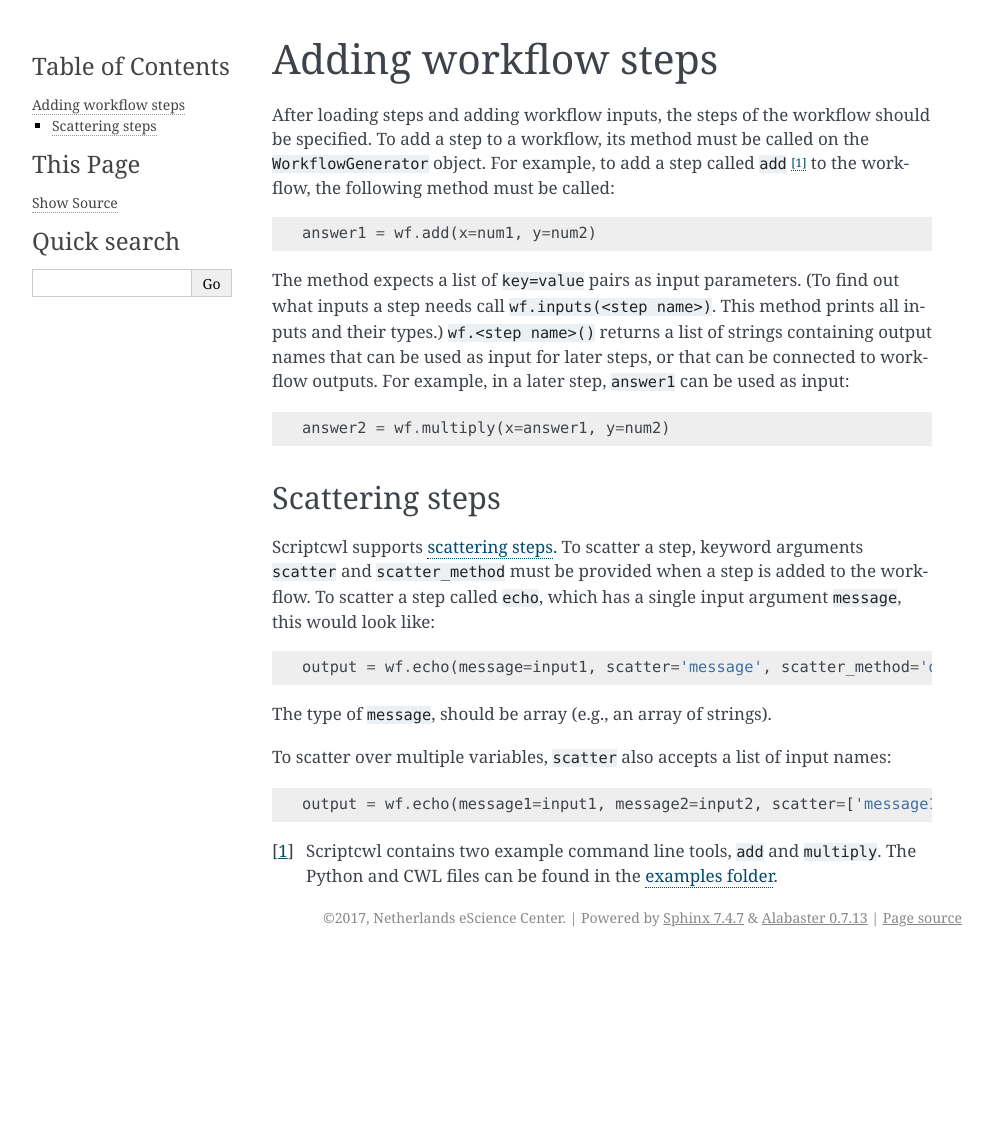
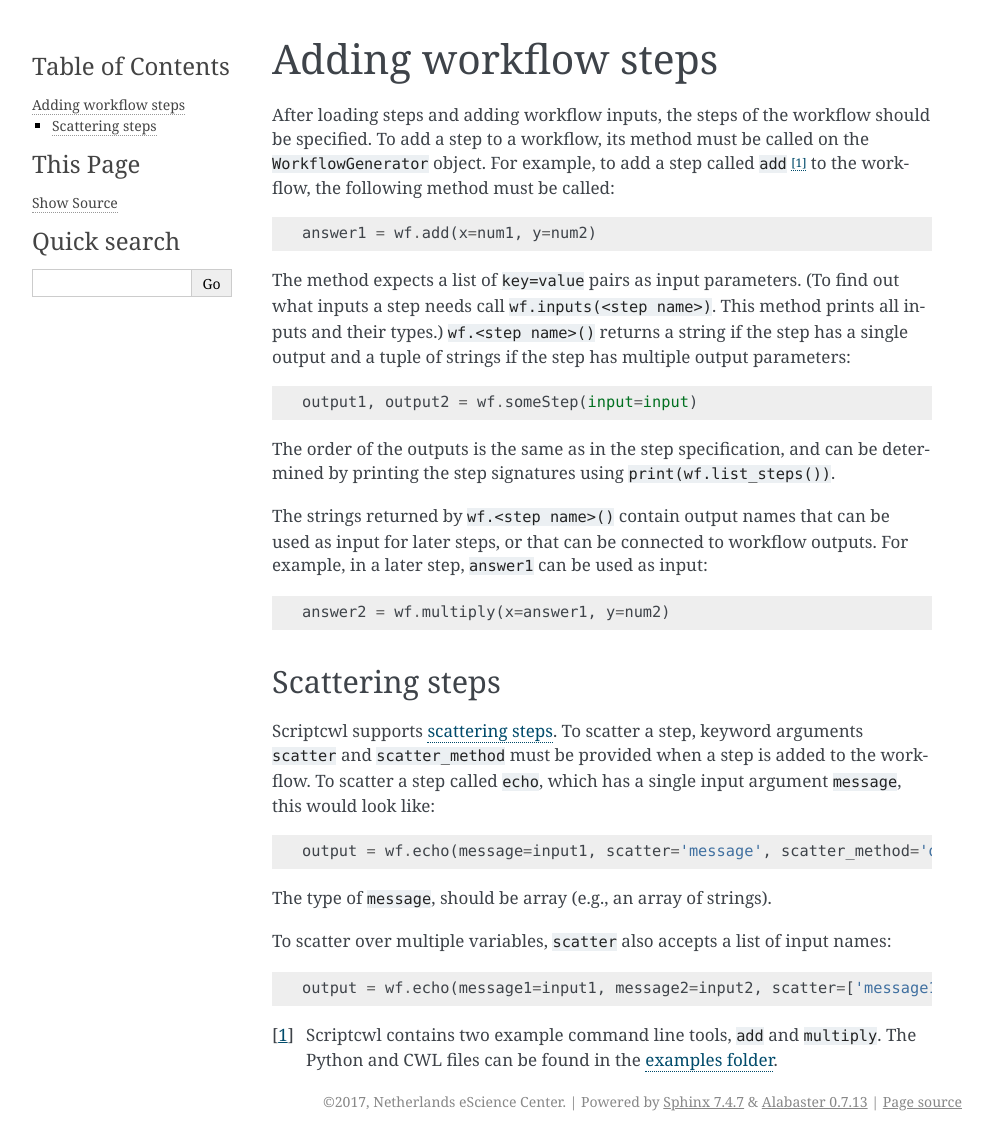
Before and after one commit to NLeSC/scriptcwl, a Sphinx documentation site: the page built from docs/adding_workflow_steps.rst, in a window 1280 px wide. Shown: the whole page, without its empty margins (148-1141 px from the left). Built offline with Sphinx 7.4.7, drawn with Linux system fonts in a browser that asks for light colours; pages that are not in the unit, such as notebooks, are missing from menus; before the commit the page ends 957 px from its top, so only the background shows below that.

Commit message:
Explain how steps with multiple outputs are handled
refs. #95

```diff
--- a/docs/adding_workflow_steps.rst
+++ b/docs/adding_workflow_steps.rst
@@ -11,7 +11,16 @@ called ``add`` [#]_ to the workflow, the following method must be called:
 
 The method expects a list of ``key=value`` pairs as input parameters. (To find
 out what inputs a step needs call ``wf.inputs(<step name>)``. This method prints
-all inputs and their types.) ``wf.<step name>()`` returns a list of strings containing output
+all inputs and their types.) ``wf.<step name>()`` returns a string if the step has
+a single output and a tuple of strings if the step has multiple output parameters:
+::
+
+  output1, output2 = wf.someStep(input=input)
+
+The order of the outputs is the same as in the step specification, and can be
+determined by printing the step signatures using ``print(wf.list_steps())``.
+
+The strings returned by ``wf.<step name>()`` contain output
 names that can be used as input for later steps, or that can be connected
 to workflow outputs. For example, in a later step, ``answer1`` can be used as input:
 ::
```
